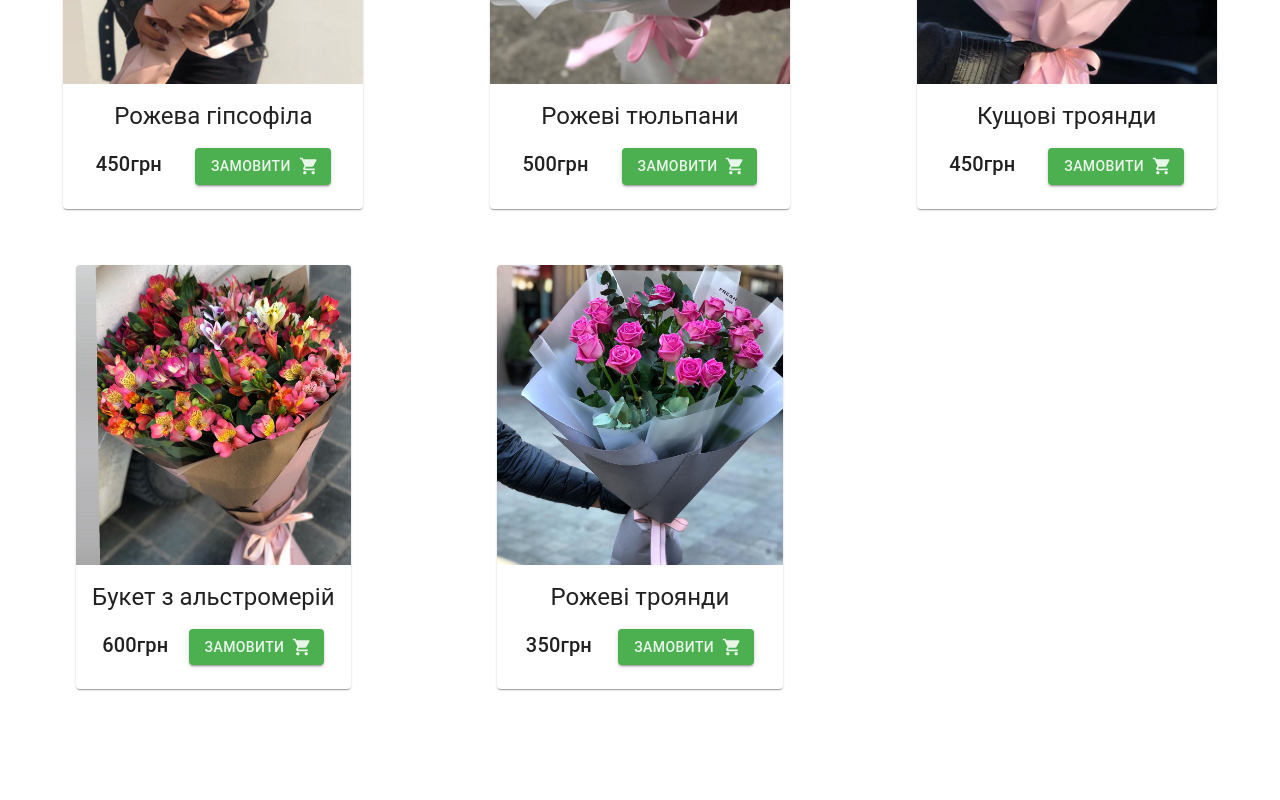
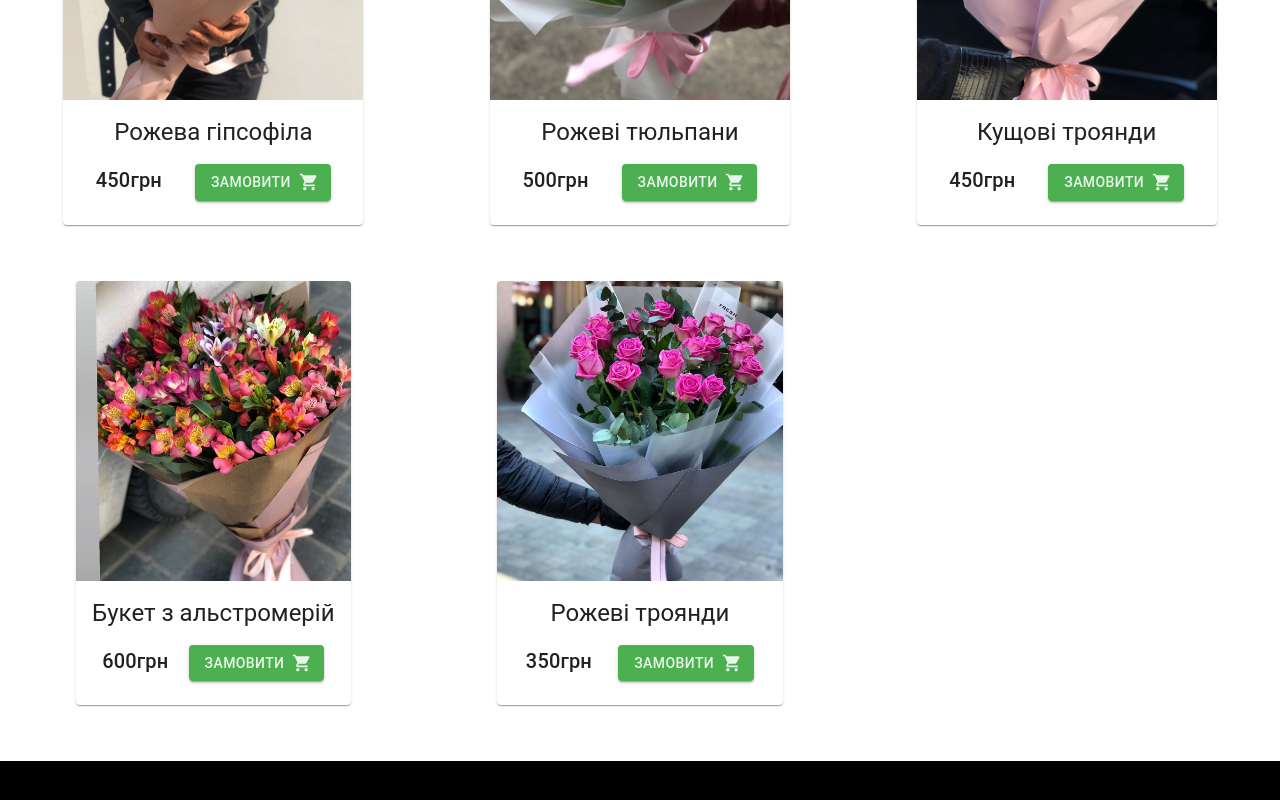
Before and after one commit to maletsden/web_react, a React (Create React App) app: page / in a window 1280 px wide. Shown: the part 296-1096 px from the top of the page. Before the commit the page ends 1041 px from the top, so only its background shows below. Built offline with nearby package versions, Linux system fonts and the light colour scheme.

Commit message:
feat: added constants for main Components (Header, Main, Footer, ...) to control their heights

```diff
--- a/src/App.js
+++ b/src/App.js
@@ -1,32 +1,17 @@
 import React from 'react';
 
-import Grid from '@material-ui/core/Grid';
-
 import Header from './components/Header/Header';
-import ItemCard from './components/ItemCard/ItemCard';
-
-import {ItemsData} from './items_data.json';
-import Box from "@material-ui/core/Box";
+import Footer from "./components/Footer/Footer";
+import Main from "./components/Pages/Main";
 
 function App() {
   return (
     <div className="App">
       <Header/>
 
+      <Main/>
 
-      <Box mt={10}/>
-
-      <Grid container>
-        {
-          ItemsData.map(
-            (item, index) => (
-              <Grid container item justify="center" xs={12} sm={6} lg={4} key={index}>
-                <ItemCard itemData={item}/>
-              </Grid>
-            )
-          )
-        }
-      </Grid>
+      <Footer/>
     </div>
   );
 }
--- /dev/null
+++ b/src/components/Constants.js
@@ -0,0 +1,12 @@
+export const MainComponentsSizes = {
+  mobileHeaderHeight: {
+    xs: 48,
+    sm: 64,
+    md: 56
+  },
+  mobileFooterHeight: {
+    xs: 56,
+    sm: 56,
+    md: 56
+  }
+};
--- /dev/null
+++ b/src/components/Footer/Footer.js
@@ -0,0 +1,30 @@
+import React from 'react';
+import Grid from "@material-ui/core/Grid";
+import {Box} from "@material-ui/core";
+
+import './Footer.scss';
+import makeStyles from "@material-ui/core/styles/makeStyles";
+import {MainComponentsSizes} from "../Constants";
+
+const useStyles = makeStyles((theme) => ({
+  Footer: {
+    minHeight: MainComponentsSizes.mobileFooterHeight.md,
+    [`${theme.breakpoints.up('xs')} and (orientation: landscape)`]: {
+      minHeight: MainComponentsSizes.mobileFooterHeight.xs,
+    },
+    [theme.breakpoints.up('sm')]: {
+      minHeight: MainComponentsSizes.mobileFooterHeight.md,
+    },
+  },
+}));
+
+export default function Footer() {
+  const classes = useStyles();
+  return (
+    <footer
+      className={`${classes.Footer} footer`}
+    >
+  innsdinoisd
+    </footer>
+  );
+};
--- /dev/null
+++ b/src/components/Footer/Footer.scss
@@ -0,0 +1,4 @@
+.footer {
+  height: 56px;
+  background: black;
+}
--- a/src/components/Header/MobileHeader/ModileMenu.js
+++ b/src/components/Header/MobileHeader/ModileMenu.js
@@ -14,6 +14,21 @@ import ShoppingCartOutlinedIcon from '@material-ui/icons/ShoppingCartOutlined';
 import './MobileMenu.scss';
 import DrawerContent from "./DrawerContent";
 
+import {MainComponentsSizes} from '../../Constants';
+import makeStyles from "@material-ui/core/styles/makeStyles";
+
+const useStyles = makeStyles((theme) => ({
+  toolbar: {
+    minHeight: MainComponentsSizes.mobileHeaderHeight.md,
+    [`${theme.breakpoints.up('xs')} and (orientation: landscape)`]: {
+      minHeight: MainComponentsSizes.mobileHeaderHeight.xs,
+    },
+    [theme.breakpoints.up('sm')]: {
+      minHeight: MainComponentsSizes.mobileHeaderHeight.md,
+    },
+  },
+}));
+
 export default function MobileMenu() {
   const [drawerState, setDrawerState] = React.useState(false);
 
@@ -27,11 +42,12 @@ export default function MobileMenu() {
 
   const iOS = process.browser && /iPad|iPhone|iPod/.test(navigator.userAgent);
 
+  const classes = useStyles();
   return (
     <Box>
 
       <AppBar>
-        <Toolbar className="mobileToolBar">
+        <Toolbar className={[classes.toolbar, "mobileToolBar"]}>
           <Box className="mobileMenu">
             <Typography variant="h6">
               Fresh Flowers
--- /dev/null
+++ b/src/components/Pages/Bouquests/Bouquets.js
@@ -0,0 +1,20 @@
+import React from 'react';
+import {ItemsData} from "../../../items_data";
+import Grid from "@material-ui/core/Grid";
+import ItemCard from "../../ItemCard/ItemCard";
+
+export default function Bouquets() {
+  return (
+    <Grid container>
+      {
+        ItemsData.map(
+          (item, index) => (
+            <Grid container item justify="center" xs={12} sm={6} lg={4} key={index}>
+              <ItemCard itemData={item}/>
+            </Grid>
+          )
+        )
+      }
+    </Grid>
+  );
+};
--- /dev/null
+++ b/src/components/Pages/Main.js
@@ -0,0 +1,33 @@
+import React from 'react';
+
+import './Main.scss';
+import makeStyles from "@material-ui/core/styles/makeStyles";
+
+import {MainComponentsSizes} from "../Constants";
+import Bouquets from "./Bouquests/Bouquets";
+
+const useStyles = makeStyles((theme) => ({
+  Main: {
+    marginTop: MainComponentsSizes.mobileHeaderHeight.md * 1.5,
+    minHeight: `calc(100% - ${MainComponentsSizes.mobileFooterHeight.md}px)`,
+    [`${theme.breakpoints.up('xs')} and (orientation: landscape)`]: {
+      marginTop: MainComponentsSizes.mobileHeaderHeight.xs * 1.5,
+      minHeight: `calc(100% - ${MainComponentsSizes.mobileFooterHeight.xs}px)`,
+    },
+    [theme.breakpoints.up('sm')]: {
+      marginTop: MainComponentsSizes.mobileHeaderHeight.sm * 1.5,
+      minHeight: `calc(100% - ${MainComponentsSizes.mobileFooterHeight.sm}px)`,
+    },
+  },
+}));
+
+export default function Main() {
+  const classes = useStyles();
+
+  return (
+    <main className={classes.Main}>
+      {/* TODO: add Router*/}
+      <Bouquets/>
+    </main>
+  );
+};
```
Also changed, not shown: src/components/Pages/Main.scss (added).
